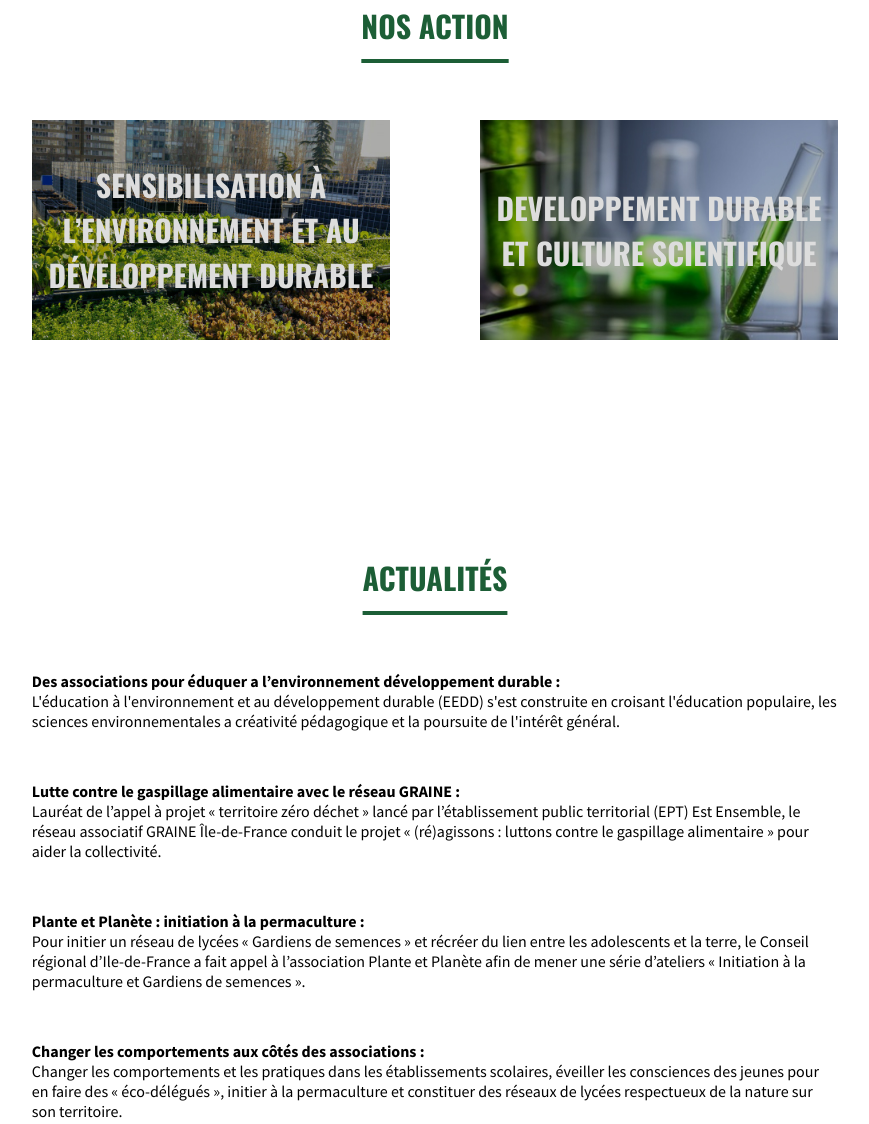
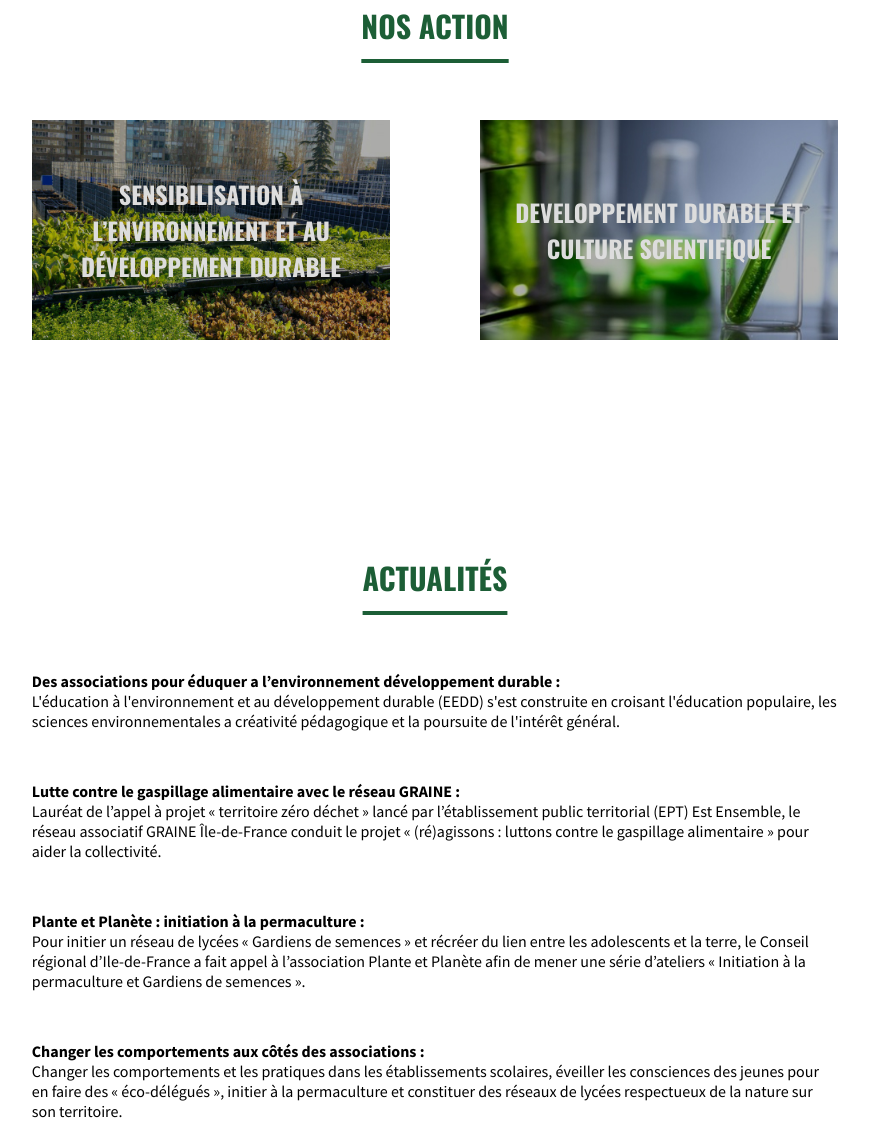
Before and after one commit to oussamaHakim/terre-avenir, a plain HTML site: page index.html in a window 1280 px wide. Shown: the part 2204-3328 px from the top of the page, without its empty margins (205-1074 px from the left). Drawn offline with nearby package versions, Linux system fonts and the light colour scheme.

Commit message:
gestion des pading sur les class .labou

```diff
--- a/style.css
+++ b/style.css
@@ -320,9 +320,8 @@ main {
   z-index: 1;
   margin-top: auto;
   margin-bottom: auto;
-
+  padding: 0 20px 0 20px;
   color: var(--main-white);
-  font-size: var(--fs-30);
 }
 
 
@@ -340,9 +339,9 @@ main {
 
   margin-top: auto;
   margin-bottom: auto;
+  padding: 0 20px 0 20px;
 
   color: var(--main-white);
-  font-size: var(--fs-30);
 }
 
 .labou-img,
```
